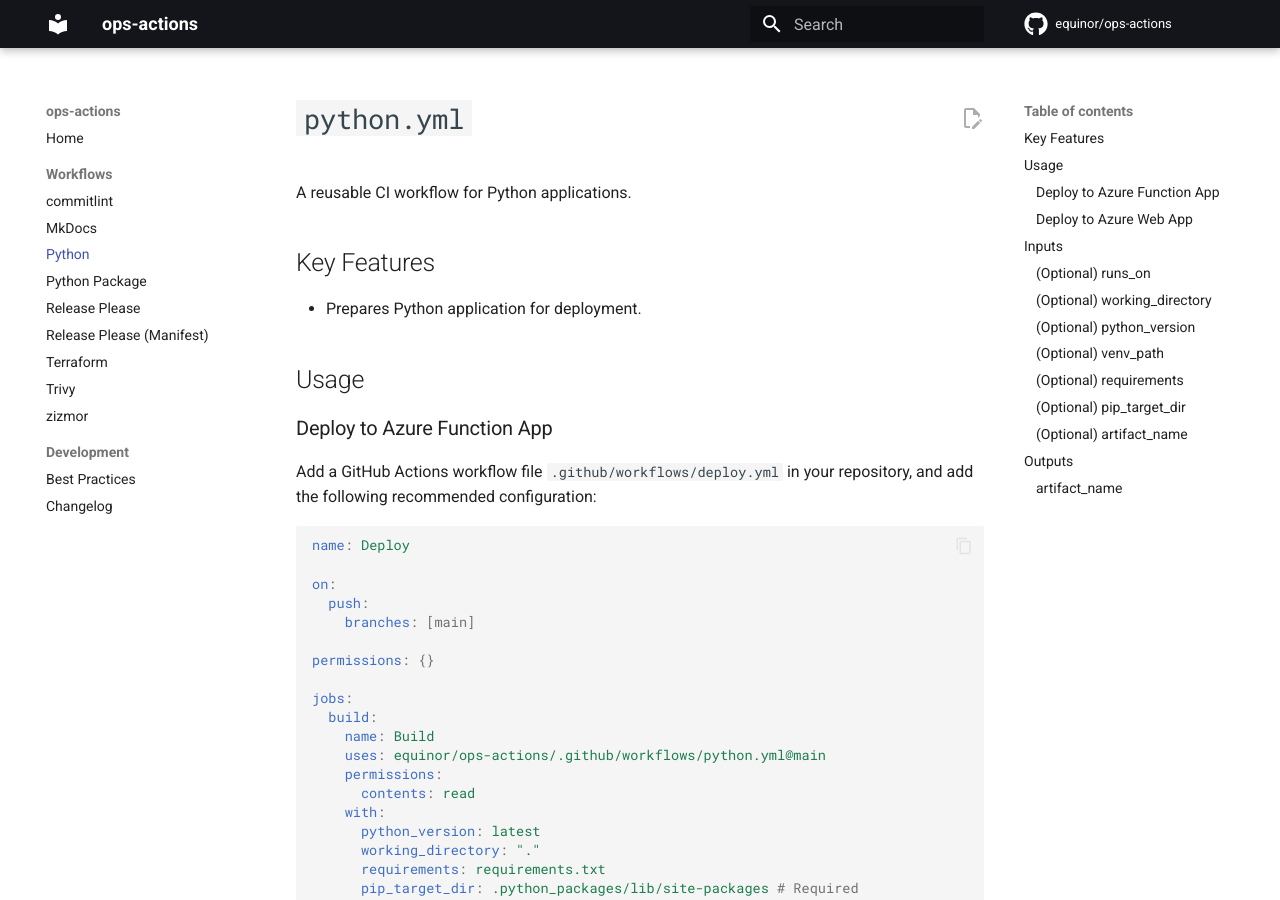
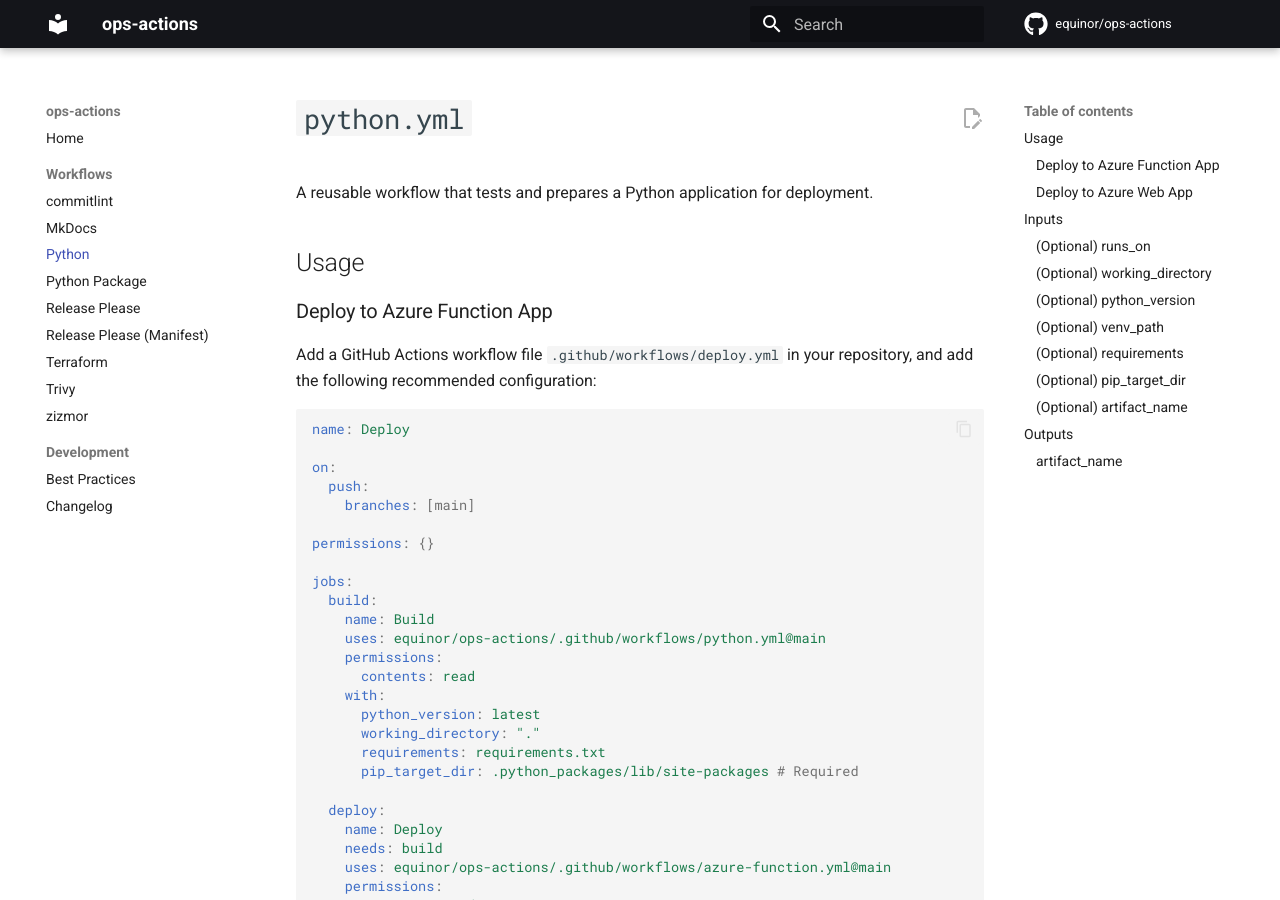
Before and after one commit to equinor/ops-actions, an MkDocs documentation site: the page built from docs/workflows/python.md, in a window 1280 px wide and 900 px high. Built offline with MkDocs 1.6.1 and Material for MkDocs 9.7.7, drawn with Linux system fonts in a browser that asks for light colours; comment, search, counter and statistics services are not loaded.

Commit message:
feat(python): run pytest

```diff
--- a/docs/workflows/python.md
+++ b/docs/workflows/python.md
@@ -1,10 +1,6 @@
 # `python.yml`
 
-A reusable CI workflow for Python applications.
-
-## Key Features
-
-- Prepares Python application for deployment.
+A reusable workflow that tests and prepares a Python application for deployment.
 
 ## Usage
 
```
Also changed, not shown: 1 other file.
